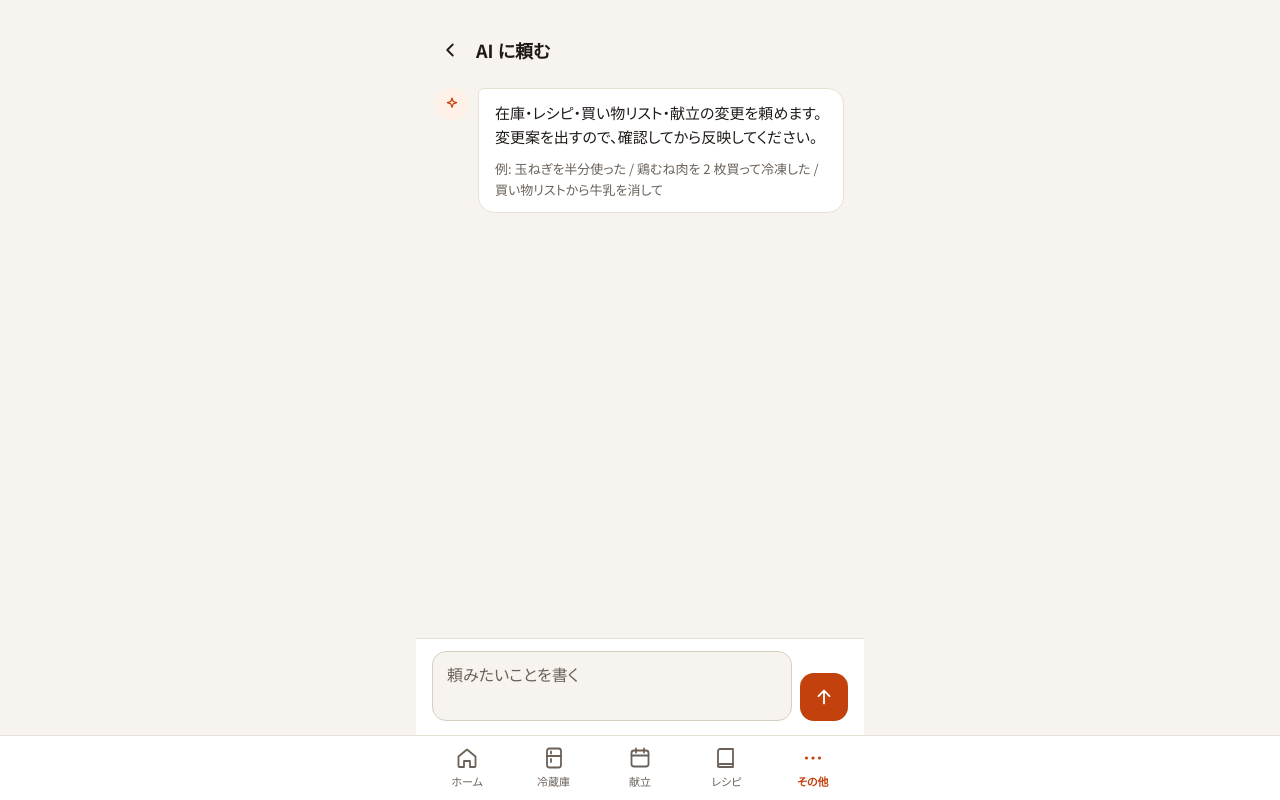
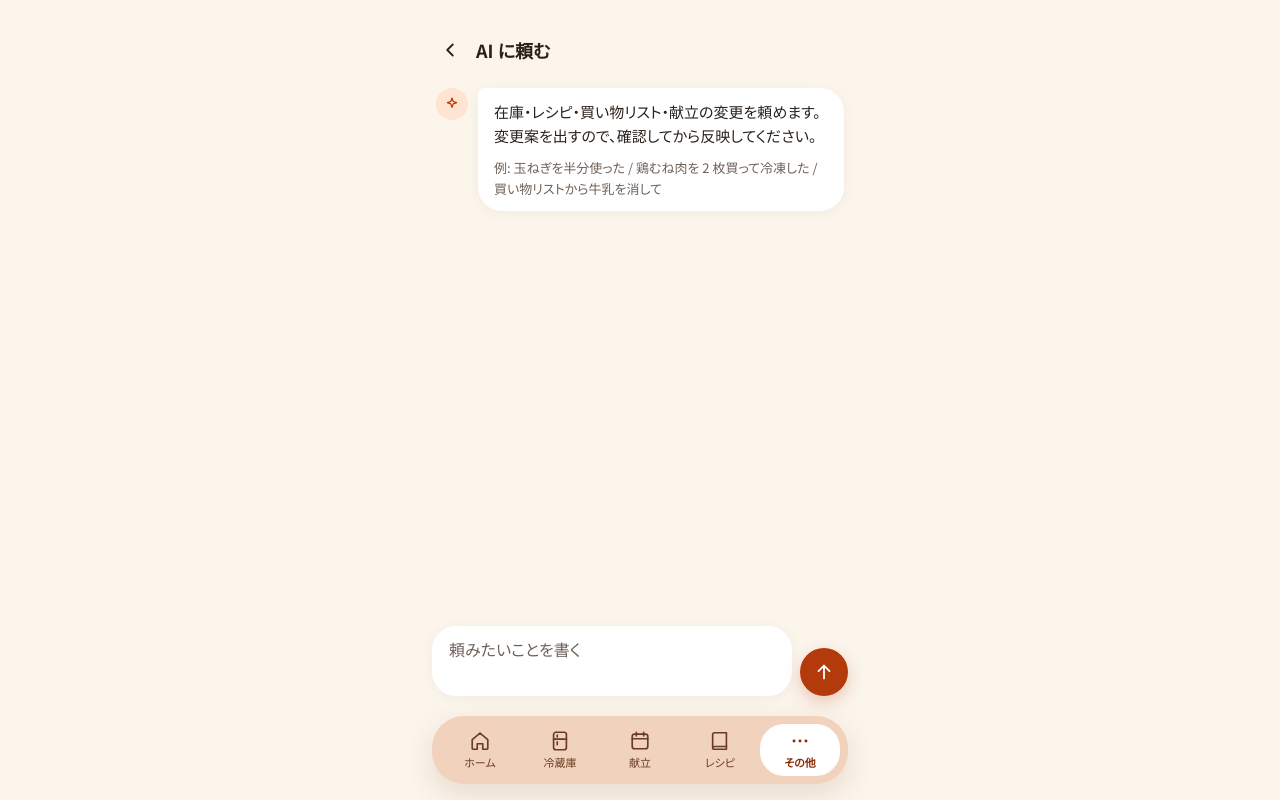
Before and after one commit to meron14725/cooking-app, a React app: page /agent in a window 1280 px wide. Built offline with nearby package versions, Linux system fonts and the light colour scheme; a web font is replaced by a local one.

Commit message:
feat: 案D のトークン・フォント・影のカード・浮いたタブバー (#31)
Claude-Session: https://claude.ai/code/session_01BYrv1U9CTw6FACFe853gFh

Co-authored-by: Claude <noreply@anthropic.com>

```diff
--- a/index.html
+++ b/index.html
@@ -3,10 +3,10 @@
   <head>
     <meta charset="UTF-8" />
     <meta name="viewport" content="width=device-width, initial-scale=1.0, viewport-fit=cover" />
-    <meta name="theme-color" content="#f7f4ef" />
+    <meta name="theme-color" content="#fbf5ec" />
     <link rel="preconnect" href="https://fonts.googleapis.com" />
     <link rel="preconnect" href="https://fonts.gstatic.com" crossorigin />
-    <link rel="stylesheet" href="https://fonts.googleapis.com/css2?family=Noto+Sans+JP:wght@400;500;700&display=swap" />
+    <link rel="stylesheet" href="https://fonts.googleapis.com/css2?family=Zen+Maru+Gothic:wght@500;700&family=Noto+Sans+JP:wght@400;500;700&display=swap" />
     <title>ホットクック献立</title>
   </head>
   <body>
--- a/src/client/components/Layout.tsx
+++ b/src/client/components/Layout.tsx
@@ -6,7 +6,7 @@ export function Layout() {
   return (
     <div className="mx-auto flex min-h-full max-w-md flex-col">
       <AuthExpiredBanner />
-      <main className="flex-1 px-5 pt-7 pb-28">
+      <main className="flex-1 px-5 pt-7 pb-32">
         <Outlet />
       </main>
       <TabBar />
--- a/src/client/components/PrepAndPack.tsx
+++ b/src/client/components/PrepAndPack.tsx
@@ -53,7 +53,7 @@ function PrepStep({
                     type="button"
                     onClick={() => toggle(c.ingredientId)}
                     aria-pressed={on}
-                    className="flex w-full items-start gap-3 rounded-item border border-line bg-surface px-4 py-3.5 text-left"
+                    className="flex w-full items-start gap-3 rounded-item bg-surface shadow-card px-4 py-3.5 text-left"
                   >
                     <span
                       className={`mt-0.5 flex size-6 shrink-0 items-center justify-center rounded-md border-2 ${
@@ -118,7 +118,7 @@ function PrepStep({
       {asIs.length > 0 && (
         <section className="flex flex-col gap-2.5">
           <h2 className="text-sm font-bold text-ink-muted">切らずにそのまま袋へ</h2>
-          <p className="rounded-item border border-line bg-surface px-4 py-3 text-sm">
+          <p className="rounded-item bg-surface shadow-card px-4 py-3 text-sm">
             {asIs.map((a) => `${a.name} ${fmt(a.quantity, a.unit)}（${a.recipeTitle}）`).join('、')}
           </p>
         </section>
@@ -166,7 +166,7 @@ function KitCard({
   }
   const warn = kit.warnings.length > 0
   return (
-    <li className="overflow-hidden rounded-card border border-line bg-surface">
+    <li className="overflow-hidden rounded-card bg-surface shadow-card">
       <div className="flex flex-col gap-3 p-4">
         <div className="flex items-start justify-between gap-3">
           <div className="flex min-w-0 flex-col gap-1">
--- a/src/client/components/ShoppingListView.tsx
+++ b/src/client/components/ShoppingListView.tsx
@@ -319,7 +319,7 @@ export function ShoppingListView({ planId }: { planId: string }) {
           return (
             <div key={cat.value} className="flex flex-col gap-2">
               <h3 className="text-[13px] font-bold tracking-[0.04em] text-ink-muted">{cat.label}</h3>
-              <ul className="divide-y divide-line-soft overflow-hidden rounded-item border border-line bg-surface">
+              <ul className="divide-y divide-line-soft overflow-hidden rounded-item bg-surface shadow-card">
                 {items.map((i) => (
                   <Row key={i.id} planId={planId} item={i} />
                 ))}
--- a/src/client/components/StickyAction.tsx
+++ b/src/client/components/StickyAction.tsx
@@ -3,7 +3,7 @@ import type { ReactNode } from 'react'
 /** 画面の下（タブバーの上）に貼りつく決定ボタンの帯 */
 export function StickyAction({ hint, children }: { hint?: ReactNode; children: ReactNode }) {
   return (
-    <div className="sticky bottom-[calc(var(--tabbar-h)+env(safe-area-inset-bottom))] -mx-5 mt-6 flex flex-col gap-1.5 border-t border-line bg-surface px-5 pt-3.5 pb-4">
+    <div className="sticky bottom-[calc(var(--tabbar-h)+env(safe-area-inset-bottom))] -mx-5 mt-6 flex flex-col gap-1.5 bg-ground/95 px-5 pt-3 pb-3 backdrop-blur">
       {hint && <p className="text-center text-xs text-ink-muted">{hint}</p>}
       {children}
     </div>
--- a/src/client/components/TabBar.tsx
+++ b/src/client/components/TabBar.tsx
@@ -9,6 +9,7 @@ const tabs: { to: string; label: string; icon: IconName; paths: string[] }[] = [
   { to: '/more', label: 'その他', icon: 'more', paths: ['/more', '/ingredients', '/agent'] },
 ]
 
+/** 画面の下に浮いたカプセル型のタブバー。今いるタブは白い丸 */
 export function TabBar() {
   const { pathname } = useLocation()
   const isActive = (tab: (typeof tabs)[number]) =>
@@ -18,9 +19,9 @@ export function TabBar() {
     // 高さを変えたら index.css の --tabbar-h も直す
     <nav
       aria-label="メインメニュー"
-      className="fixed inset-x-0 bottom-0 border-t border-line bg-surface pb-[env(safe-area-inset-bottom)]"
+      className="pointer-events-none fixed inset-x-0 bottom-0 px-4 pb-[calc(16px+env(safe-area-inset-bottom))]"
     >
-      <ul className="mx-auto grid max-w-md grid-cols-5 px-2 pt-1.5 pb-1.5">
+      <ul className="pointer-events-auto mx-auto grid max-w-[calc(28rem-2rem)] grid-cols-5 rounded-[32px] bg-tab p-2 shadow-tabbar">
         {tabs.map((tab) => {
           const active = isActive(tab)
           return (
@@ -28,11 +29,11 @@ export function TabBar() {
               <Link
                 to={tab.to}
                 aria-current={active ? 'page' : undefined}
-                className={`flex min-h-13 flex-col items-center justify-center gap-[3px] text-[11px] ${
-                  active ? 'font-bold text-accent' : 'text-ink-muted'
+                className={`flex min-h-13 flex-col items-center justify-center gap-0.5 rounded-3xl text-[11px] ${
+                  active ? 'bg-surface font-bold text-accent-strong' : 'text-tab-ink'
                 }`}
               >
-                <Icon name={tab.icon} size={24} />
+                <Icon name={tab.icon} size={22} strokeWidth={active ? 1.9 : 1.8} />
                 {tab.label}
               </Link>
             </li>
--- a/src/client/components/form.tsx
+++ b/src/client/components/form.tsx
@@ -2,7 +2,7 @@ import type { ReactNode } from 'react'
 
 /** 入力欄の見た目（幅は含まない） */
 export const inputBaseClass =
-  'rounded-control border border-line-strong bg-surface px-3.5 py-2.5 text-base focus:border-accent focus:outline-none focus:ring-2 focus:ring-accent-line disabled:bg-sunken disabled:text-ink-muted'
+  'rounded-control border border-transparent bg-surface px-4 py-2.5 text-base shadow-card focus:border-accent focus:outline-none focus:ring-2 focus:ring-accent-line disabled:bg-sunken disabled:text-ink-muted'
 
 export const inputClass = `w-full ${inputBaseClass}`
 
@@ -56,9 +56,9 @@ export function Button({
   ...props
 }: React.ButtonHTMLAttributes<HTMLButtonElement> & { variant?: 'primary' | 'secondary' | 'danger' | 'add' }) {
   const styles = {
-    primary: 'bg-accent text-white disabled:opacity-50',
-    secondary: 'border border-line-strong bg-surface text-ink',
-    danger: 'border border-danger/30 bg-surface text-danger',
+    primary: 'bg-accent text-white shadow-accent disabled:opacity-50 disabled:shadow-none',
+    secondary: 'bg-surface text-ink shadow-card',
+    danger: 'bg-surface text-danger shadow-card',
     /** 行を足すボタン（点線の枠） */
     add: 'flex w-full items-center justify-center gap-1.5 border border-dashed border-line-dashed text-ink-soft',
   }[variant]
--- a/src/client/index.css
+++ b/src/client/index.css
@@ -6,39 +6,43 @@
  */
 @theme {
   --font-sans: "Noto Sans JP", "Hiragino Sans", "Hiragino Kaku Gothic ProN", system-ui, sans-serif;
+  /* 見出し（h1〜h3 と大きな数字） */
+  --font-display: "Zen Maru Gothic", "Noto Sans JP", "Hiragino Maru Gothic ProN", system-ui, sans-serif;
 
   /* 地と面 */
-  --color-ground: #f7f4ef;
+  --color-ground: #fbf5ec;
   --color-surface: #ffffff;
   /* 切り替えの溝・進み具合の未完了 */
-  --color-sunken: #ede7de;
-  --color-track: #e2dad0;
+  --color-sunken: #f3e6d8;
+  --color-track: #eadfd2;
 
   /* 文字 */
-  --color-ink: #1f1a17;
-  --color-ink-soft: #3a332e;
-  --color-ink-muted: #6b6159;
+  --color-ink: #2a211b;
+  --color-ink-soft: #5c4a3e;
+  --color-ink-muted: #6e6158;
 
-  /* 線 */
-  --color-line: #e7e0d6;
-  --color-line-soft: #efe9e1;
-  --color-line-strong: #d6cec3;
-  --color-line-dashed: #c9bfb2;
+  /* 線（カードは線を使わず影。区切り線と点線の枠に使う） */
+  --color-line: #eadfd2;
+  --color-line-soft: #f3ece3;
+  --color-line-strong: #e0cdbb;
+  --color-line-dashed: #e0cdbb;
 
   /* 主色（作る・決める） */
-  --color-accent: #c2410c;
-  --color-accent-strong: #9a3412;
-  --color-accent-soft: #fff1e8;
-  --color-accent-wash: #fff8f3;
-  --color-accent-line: #f2c3a6;
+  --color-accent: #b33a0a;
+  --color-accent-strong: #8a2c07;
+  --color-accent-soft: #ffe4d1;
+  --color-accent-wash: #fff1e6;
+  --color-accent-line: #f6cdb0;
 
   /* 済み・冷蔵 */
-  --color-leaf: #3f4a3c;
-  --color-leaf-soft: #eef0ec;
+  --color-leaf: #3d5236;
+  --color-leaf-soft: #e4eadf;
+  /* 進み具合の済み */
+  --color-leaf-line: #b9cdae;
 
   /* 冷凍 */
-  --color-frozen: #1f4e8c;
-  --color-frozen-soft: #e6eefa;
+  --color-frozen: #24508a;
+  --color-frozen-soft: #e2ecfa;
 
   /* 常温 */
   --color-pantry: #6b5a45;
@@ -46,23 +50,33 @@
 
   /* 期限切れ・エラー */
   --color-danger: #a61b1b;
-  --color-danger-soft: #fde8e6;
+  --color-danger-soft: #fde4e0;
   --color-danger-wash: #fdf0ee;
 
   /* 期限が近い・注意 */
   --color-warn: #7a4a00;
-  --color-warn-soft: #fdf1d6;
+  --color-warn-soft: #fcefd2;
   --color-warn-wash: #fdf6e4;
 
-  /* 角丸: カード 20px、リストの1行・小カード 16px、ボタン・入力 14px */
-  --radius-card: 20px;
-  --radius-item: 16px;
-  --radius-control: 14px;
+  /* 浮いたタブバー */
+  --color-tab: #f1d3bd;
+  --color-tab-ink: #6b3a22;
+
+  /* 角丸: カード 28px、リストの1行・小カード 24px、ボタン・入力 24px（高さ 48px でほぼ丸） */
+  --radius-card: 28px;
+  --radius-item: 24px;
+  --radius-control: 24px;
+
+  /* 影: カード、浮いたボタン、主色のボタン、タブバー */
+  --shadow-card: 0 2px 12px rgba(120, 70, 30, 0.06);
+  --shadow-raised: 0 4px 14px rgba(120, 70, 30, 0.1);
+  --shadow-accent: 0 6px 16px rgba(179, 58, 10, 0.25);
+  --shadow-tabbar: 0 10px 28px rgba(140, 74, 42, 0.16);
 }
 
 :root {
-  /* タブバーの高さ（上下余白 6px×2 + 項目 52px + 枠線 1px）。TabBar を変えたらここも直す */
-  --tabbar-h: 65px;
+  /* 浮いたタブバーが下から占める高さ（下の余白 16px + 上下の内側 8px×2 + 項目 52px + 上のすき間 8px）。TabBar を変えたらここも直す */
+  --tabbar-h: 92px;
 }
 
 html,
@@ -76,3 +90,9 @@ body {
   /* 和文の詰め（デザインと同じ） */
   font-feature-settings: "palt";
 }
+
+h1,
+h2,
+h3 {
+  font-family: var(--font-display);
+}
--- a/src/client/routes/AgentPage.tsx
+++ b/src/client/routes/AgentPage.tsx
@@ -22,7 +22,7 @@ function AiBubble({ children }: { children: React.ReactNode }) {
       <span className="flex size-8 shrink-0 items-center justify-center rounded-full bg-accent-soft text-accent">
         <Icon name="sparkle" size={16} />
       </span>
-      <div className="min-w-0 flex-1 rounded-item rounded-tl-md border border-line bg-surface px-4 py-3 text-[15px] leading-relaxed">
+      <div className="min-w-0 flex-1 rounded-item rounded-tl-md bg-surface shadow-card px-4 py-3 text-[15px] leading-relaxed">
         {children}
       </div>
     </div>
@@ -203,7 +203,7 @@ export function AgentPage() {
       <form
         onSubmit={onAsk}
         noValidate
-        className="fixed inset-x-0 bottom-[calc(var(--tabbar-h)+env(safe-area-inset-bottom))] mx-auto flex max-w-md items-end gap-2 border-t border-line bg-surface px-4 pt-3 pb-3.5"
+        className="fixed inset-x-0 bottom-[calc(var(--tabbar-h)+env(safe-area-inset-bottom))] mx-auto flex max-w-md items-end gap-2 bg-ground/95 px-4 pt-3 pb-3 backdrop-blur"
       >
         <label className="min-w-0 flex-1">
           <span className="sr-only">頼みたいこと</span>
@@ -213,14 +213,14 @@ export function AgentPage() {
             maxLength={500}
             rows={2}
             placeholder="頼みたいことを書く"
-            className="block w-full resize-none rounded-control border border-line-strong bg-ground px-3.5 py-2.5 text-base placeholder:text-ink-muted focus:border-accent focus:ring-2 focus:ring-accent-line focus:outline-none"
+            className="block w-full resize-none rounded-control border border-transparent bg-surface px-4 py-2.5 text-base shadow-card placeholder:text-ink-muted focus:border-accent focus:ring-2 focus:ring-accent-line focus:outline-none"
           />
         </label>
         <button
           type="submit"
           disabled={busy}
           aria-label="送る"
-          className="flex size-12 shrink-0 items-center justify-center rounded-control bg-accent text-white disabled:opacity-50"
+          className="flex size-12 shrink-0 items-center justify-center rounded-full bg-accent text-white shadow-accent disabled:opacity-50"
         >
           <Icon name="arrowUp" size={22} strokeWidth={2} />
         </button>
--- a/src/client/routes/CookPage.tsx
+++ b/src/client/routes/CookPage.tsx
@@ -201,7 +201,7 @@ export function CookPage() {
 
       {view.beforeCook.length > 0 && (
         <Section no={++no} title="直前の作業">
-          <ul className="divide-y divide-line-soft overflow-hidden rounded-item border border-line bg-surface">
+          <ul className="divide-y divide-line-soft overflow-hidden rounded-item bg-surface shadow-card">
             {view.beforeCook.map((b) => {
               const on = done.has(b.ingredientId)
               return (
@@ -241,7 +241,7 @@ export function CookPage() {
       )}
 
       <Section no={++no} title="入れる順">
-        <ol className="divide-y divide-line-soft rounded-item border border-line bg-surface px-4">
+        <ol className="divide-y divide-line-soft rounded-item bg-surface shadow-card px-4">
           {view.addOrder.map((a, i) => (
             <li key={a.ingredientId} className="flex items-start gap-3 py-3">
               <span className="flex size-6 shrink-0 items-center justify-center rounded-full border-2 border-line-strong text-xs font-bold text-ink-muted">
--- a/src/client/routes/FridgePage.tsx
+++ b/src/client/routes/FridgePage.tsx
@@ -388,7 +388,7 @@ export function FridgePage() {
         </p>
       )}
       {data && data.length > 0 && (
-        <ul className="divide-y divide-line-soft overflow-hidden rounded-card border border-line bg-surface">
+        <ul className="divide-y divide-line-soft overflow-hidden rounded-card bg-surface shadow-card">
           {data.map((entry) => (
             <EntryRow
               key={`${entry.kind}-${entry.id}`}
--- a/src/client/routes/HomePage.tsx
+++ b/src/client/routes/HomePage.tsx
@@ -47,7 +47,7 @@ function ExpiringSoon() {
       {isError && <p className="text-sm text-danger">読み込めませんでした</p>}
       {data && data.length === 0 && <p className="text-sm text-ink-muted">期限が近いものはありません</p>}
       {data && data.length > 0 && (
-        <ul className="divide-y divide-line-soft rounded-card border border-line bg-surface px-4">
+        <ul className="divide-y divide-line-soft rounded-card bg-surface shadow-card px-4">
           {data.slice(0, EXPIRING_LIMIT).map((e) => (
             <li key={`${e.kind}-${e.id}`} className="flex items-center gap-3 py-3.5">
               {e.kind === 'meal_kit' && (
@@ -146,7 +146,7 @@ function StoredKits() {
   return (
     <section className="flex flex-col gap-2.5">
       <SectionHeading title="保存中の袋" />
-      <ul className="divide-y divide-line-soft rounded-card border border-line bg-surface px-4">
+      <ul className="divide-y divide-line-soft rounded-card bg-surface shadow-card px-4">
         {kits.map((k, i) => {
           const isToday = k.plannedOn <= today
           return (
@@ -221,7 +221,7 @@ export function HomePage() {
           <Link
             to="/agent"
             aria-label="AI に頼む"
-            className="flex size-11 items-center justify-center rounded-full border border-line bg-surface text-accent"
+            className="flex size-11 items-center justify-center rounded-full bg-surface shadow-card text-accent"
           >
             <Icon name="sparkles" />
           </Link>
--- a/src/client/routes/IngredientEditPage.tsx
+++ b/src/client/routes/IngredientEditPage.tsx
@@ -243,7 +243,7 @@ export function IngredientEditPage() {
           hint: 'レシピの「100g」をこの単位に直すときに使います',
         })}
 
-      <fieldset className="space-y-3 rounded-card border border-line bg-surface p-4">
+      <fieldset className="space-y-3 rounded-card bg-surface shadow-card p-4">
         <legend className="px-1 text-sm font-bold text-ink-soft">保存と日持ち（目安）</legend>
         <Field label="買ったときの保存場所" error={errors.defaultLocation}>
           <select
@@ -271,7 +271,7 @@ export function IngredientEditPage() {
         </div>
       </fieldset>
 
-      <fieldset className="space-y-3 rounded-card border border-line bg-surface p-4">
+      <fieldset className="space-y-3 rounded-card bg-surface shadow-card p-4">
         <legend className="px-1 text-sm font-bold text-ink-soft">調理のときの注意</legend>
         <Field
           label="入れる直前の作業"
@@ -298,7 +298,7 @@ export function IngredientEditPage() {
         />
       </fieldset>
 
-      <fieldset className="space-y-3 rounded-card border border-line bg-surface p-4">
+      <fieldset className="space-y-3 rounded-card bg-surface shadow-card p-4">
         <legend className="px-1 text-sm font-bold text-ink-soft">販売単位</legend>
         {errors.packageUnits && <p className="text-xs text-danger">{errors.packageUnits}</p>}
         {form.packageUnits.length === 0 && <p className="text-sm text-ink-muted">なし（量り売り扱い）</p>}
--- a/src/client/routes/IngredientsPage.tsx
+++ b/src/client/routes/IngredientsPage.tsx
@@ -69,7 +69,7 @@ export function IngredientsPage() {
           return (
             <section key={cat.value} className="mb-6">
               <h2 className="mb-2 px-1 text-[13px] font-bold tracking-wide text-ink-muted">{cat.label}</h2>
-              <ul className="divide-y divide-line-soft overflow-hidden rounded-card border border-line bg-surface">
+              <ul className="divide-y divide-line-soft overflow-hidden rounded-card bg-surface shadow-card">
                 {items.map((i) => (
                   <li key={i.id}>
                     <Link to={`/ingredients/${i.id}`} className="block px-4 py-3">
--- a/src/client/routes/MorePage.tsx
+++ b/src/client/routes/MorePage.tsx
@@ -21,7 +21,7 @@ export function MorePage() {
   return (
     <>
       <PageHeader title="その他" />
-      <ul className="divide-y divide-line-soft overflow-hidden rounded-card border border-line bg-surface">
+      <ul className="divide-y divide-line-soft overflow-hidden rounded-card bg-surface shadow-card">
         {items.map((i) => (
           <li key={i.to}>
             <Link to={i.to} className="flex min-h-16 items-center gap-3 px-4 py-3.5">
--- a/src/client/routes/RecipeEditPage.tsx
+++ b/src/client/routes/RecipeEditPage.tsx
@@ -433,7 +433,7 @@ export function RecipeEditPage() {
         onChange={(v) => set('packSeasonings', v)}
       />
 
-      <fieldset className="min-w-0 space-y-3 rounded-card border border-line bg-surface p-4">
+      <fieldset className="min-w-0 space-y-3 rounded-card bg-surface shadow-card p-4">
         <legend className="px-1 text-sm font-bold text-ink-soft">材料（{form.servings || '?'}人前）</legend>
         <p className="text-xs text-ink-muted">
           量は空にすると「少々・適量」の扱いです。量を変えると表示の文字列は作り直されます。マスタにない食材は先に
@@ -577,7 +577,7 @@ export function RecipeEditPage() {
         </Button>
       </fieldset>
 
-      <fieldset className="min-w-0 space-y-3 rounded-card border border-line bg-surface p-4">
+      <fieldset className="min-w-0 space-y-3 rounded-card bg-surface shadow-card p-4">
         <legend className="px-1 text-sm font-bold text-ink-soft">手順</legend>
         <p className="text-xs text-ink-muted">下ごしらえ（切る・下味）と調理（ホットクックに入れてから）に分けます。</p>
         {form.steps.map((step, index) => {
--- a/src/client/routes/RecipesPage.tsx
+++ b/src/client/routes/RecipesPage.tsx
@@ -40,7 +40,7 @@ export function RecipesPage() {
       <PageHeader title="レシピ" meta={data && `${data.length}品`} />
 
       <div className="flex flex-col gap-4">
-        <label className="flex min-h-12 items-center gap-2.5 rounded-control border border-line-strong bg-surface px-3.5 focus-within:border-accent focus-within:ring-2 focus-within:ring-accent-line">
+        <label className="flex min-h-12 items-center gap-2.5 rounded-control border border-transparent bg-surface px-4 shadow-card focus-within:border-accent focus-within:ring-2 focus-within:ring-accent-line">
           <Icon name="search" className="text-ink-muted" />
           <span className="sr-only">料理名で探す</span>
           <input
@@ -73,7 +73,7 @@ export function RecipesPage() {
               <li key={r.id}>
                 <Link
                   to={`/recipes/${r.id}`}
-                  className="flex items-center gap-3 rounded-item border border-line bg-surface py-3 pr-4 pl-3"
+                  className="flex items-center gap-3 rounded-item bg-surface shadow-card py-3 pr-4 pl-3"
                 >
                   <RecipePhoto imageKey={r.imageKey} className="size-16 rounded-[12px]" />
                   <span className="flex min-w-0 flex-1 flex-col gap-1">
```
Also changed, not shown: src/client/routes/PlanPage.tsx (+6 -6 lines).
